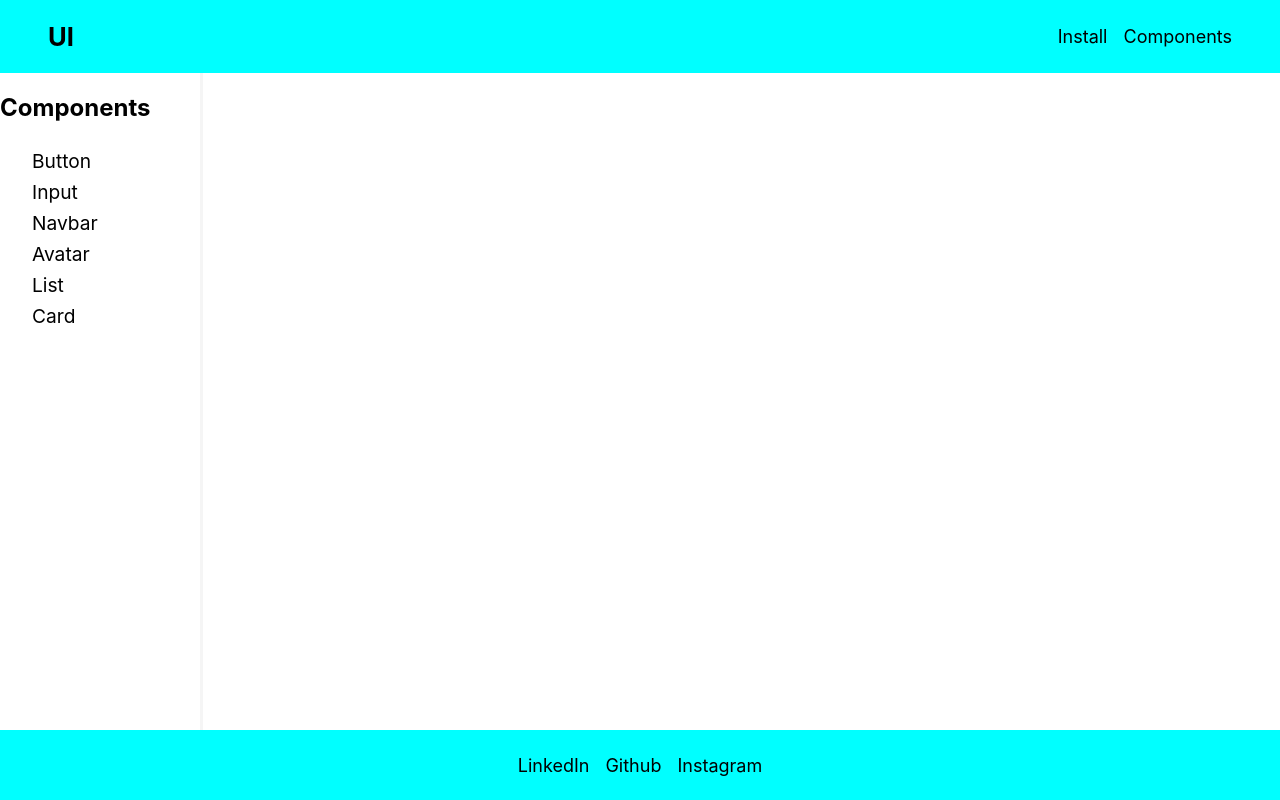
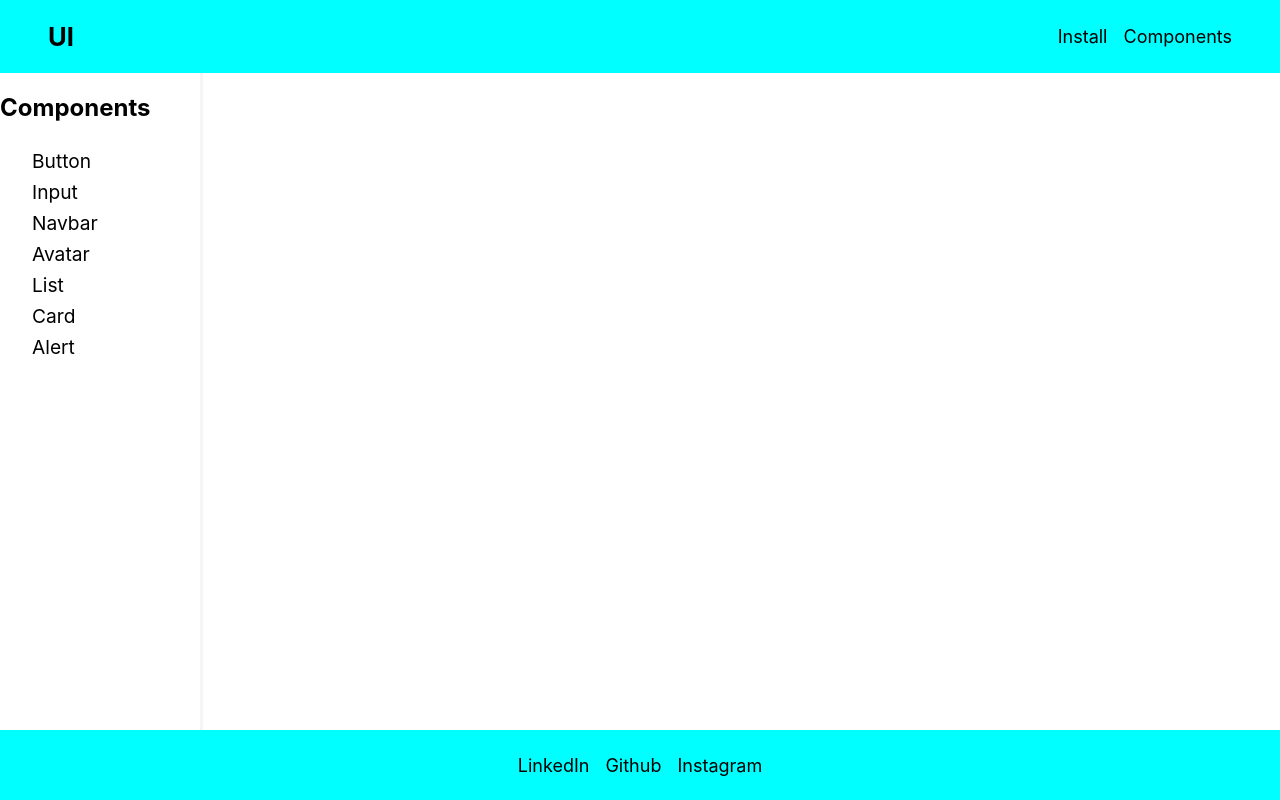
Before and after one commit to parvejg/component-library-321, a React (Create React App) app: page / in a window 1280 px wide. Built offline with nearby package versions, Linux system fonts and the light colour scheme.

Commit message:
alert page complete

```diff
--- a/src/App.js
+++ b/src/App.js
@@ -7,6 +7,7 @@ import { NavbarPage } from "./components/NavbarPage";
 import { AvatarPage } from "./components/AvatarPage";
 import { ListPage } from "./components/ListPage";
 import { CardPage } from "./components/CardPage";
+import { AlertPage } from "./components/AlertPage";
 function App() {
   return (
     <Router>
@@ -18,6 +19,7 @@ function App() {
         <Route path="/avatar-page" Component={AvatarPage}/>
         <Route path="/list-page" Component={ListPage}/>
         <Route path="/card-page" Component={CardPage}/>
+        <Route path="/alert-page" Component={AlertPage}/>
       </Routes>
     </Router>
   );
--- a/src/components/Sidebar.js
+++ b/src/components/Sidebar.js
@@ -10,6 +10,7 @@ export const Sidebar = () => {
       <Link to="/avatar-page" className=" sidebar-links">Avatar</Link>
       <Link to="/list-page" className="sidebar-links">List</Link>
       <Link to="/card-page" className="sidebar-links">Card</Link>
+      <Link to="/alert-page" className="sidebar-links">Alert</Link>
     </div>
   );
 };
```
